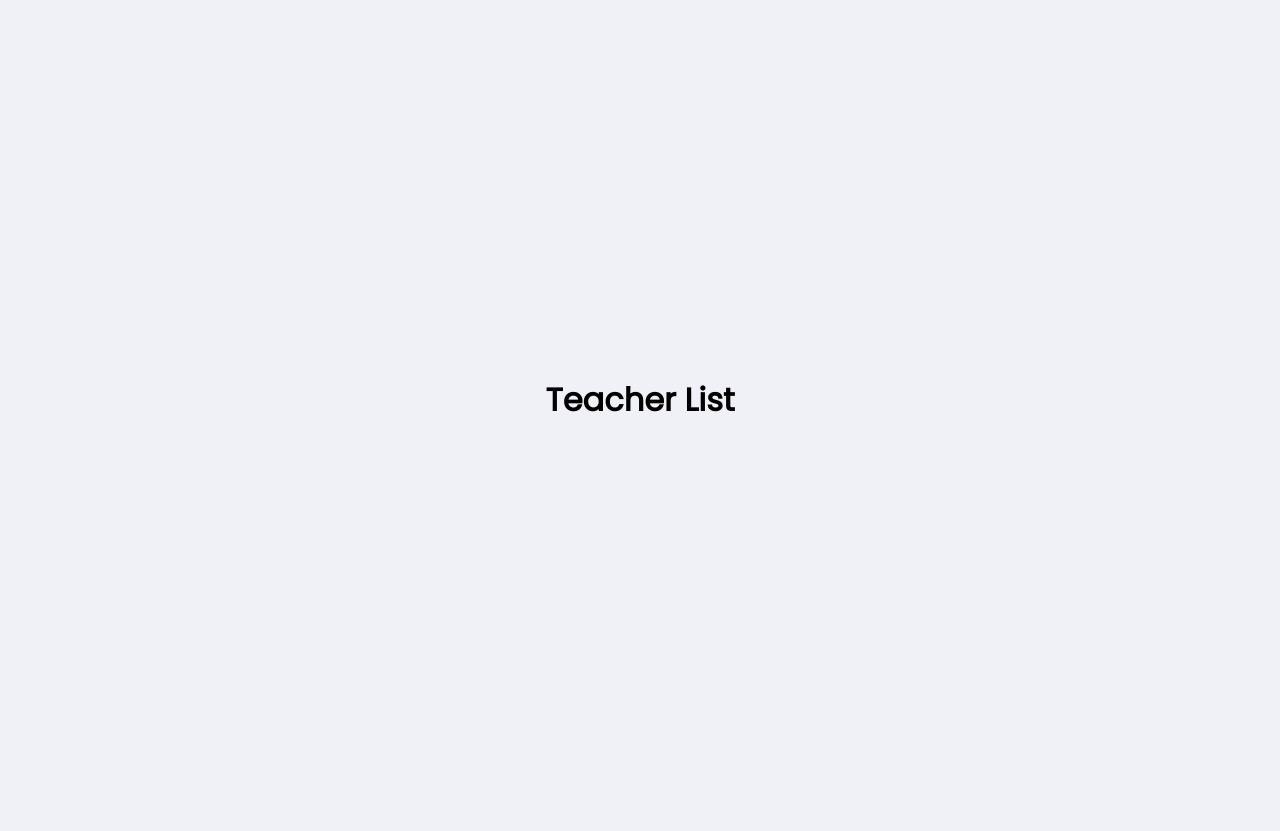
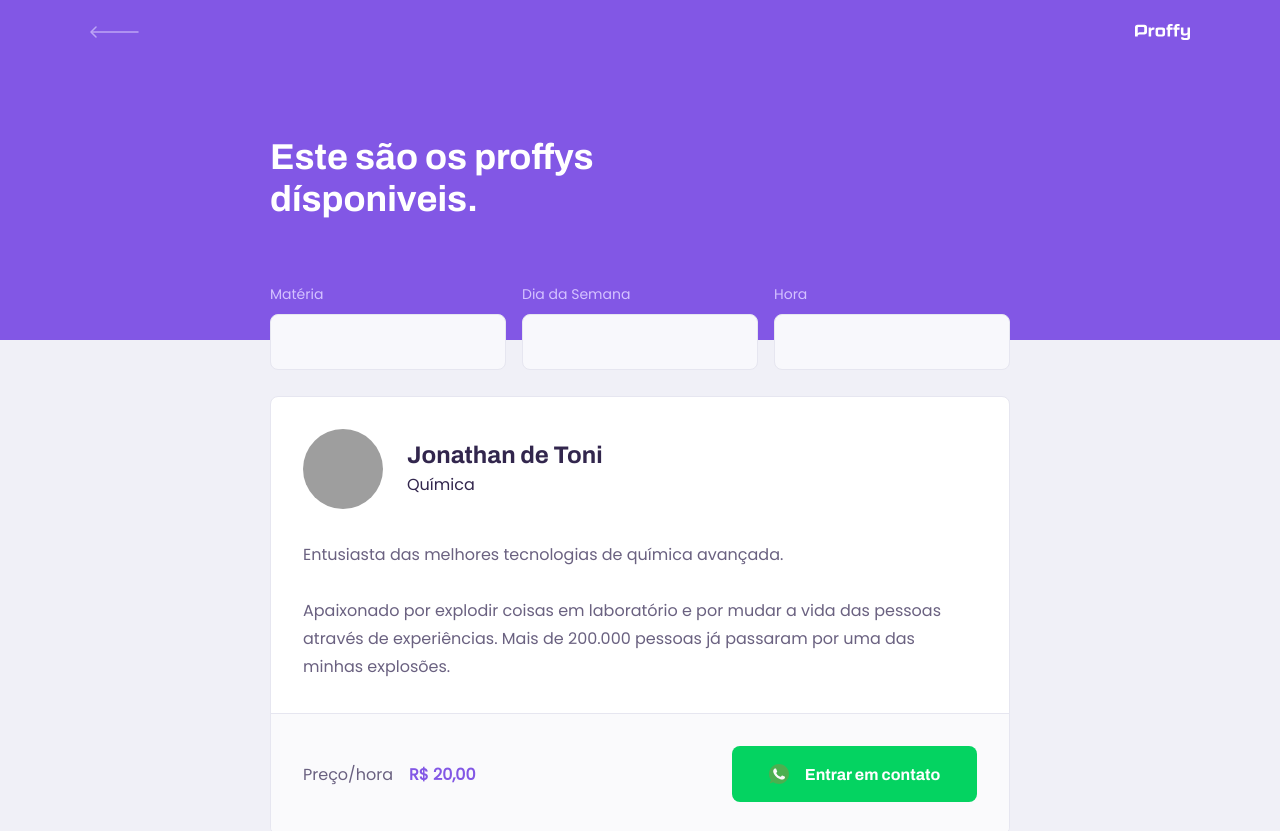
Before and after one commit to jonathandetoni/next-level-week-2, a React (Create React App) app: page /study in a window 1280 px wide. Shown: the top 831 px of the page. Before the commit the page ends 800 px from the top, so only its background shows below. Built offline with nearby package versions, Linux system fonts and the light colour scheme; grey boxes are pictures that could not be loaded.

Commit message:
feat: Inclusao da pagina de listagem dos professores.

```diff
--- a/src/assets/styles/global.css
+++ b/src/assets/styles/global.css
@@ -46,6 +46,7 @@ input,
 button,
 textarea {
     font: 500 1.6rem Poppins;
+    color: var(--color-text-base);
 }
 
 .container{
--- /dev/null
+++ b/src/components/PageHeader/index.tsx
@@ -0,0 +1,36 @@
+import React from 'react';
+import { Link } from 'react-router-dom';
+
+//icons
+import backIcon from '../../assets/images/icons/back.svg';
+
+//images
+import logoImg from '../../assets/images/logo.svg';
+
+//css
+import './style.css';
+
+interface PageHeaderProps {
+    title: string;
+}
+
+const PageHeader: React.FunctionComponent<PageHeaderProps> = (props) => {
+    return(
+        <header className="page-header">
+            <div className="top-bar-container">
+                <Link to="/">
+                    <img src={backIcon} alt="Voltar"/>
+                </Link>
+
+                <img src={logoImg} alt="Proffy"/>
+            </div>
+            <div className="header-content">
+                <strong>{props.title}</strong>
+
+                {props.children}
+            </div>
+        </header>
+    );
+}
+
+export default PageHeader;
--- /dev/null
+++ b/src/components/PageHeader/style.css
@@ -0,0 +1,66 @@
+.page-header {
+    display: flex;
+    flex-direction: column;
+    background-color: var(--color-primary);
+}
+
+.page-header .top-bar-container {
+    width: 90%;
+    margin: 0 auto;
+    display: flex;
+    justify-content: space-between;
+    align-items: center;
+    color: var(--color-text-in-primary);
+    padding: 1.6rem 0;
+}
+
+.page-header .top-bar-container a {
+    height: 3.2rem;
+    transition: opacity 0.2s;
+}
+
+.page-header .top-bar-container a:hover {
+    opacity: 0.6;
+}
+
+.page-header .top-bar-container > img {
+    height: 1.6rem;
+}
+
+.page-header .header-content {
+    width: 90%;
+    margin: 0 auto;
+    position: relative;
+    margin: 3.2rem auto;
+}
+
+.page-header .header-content strong {
+    font: 700 3.6rem Archivo;
+    line-height: 4.2rem;
+    color: var(--color-title-in-primary);
+}
+
+@media (min-width: 700px) {
+    .page-header{
+        height: 340px;
+    }
+
+    .page-header .top-bar-container {
+        max-width: 1100px;
+    }
+
+    .page-header .header-content {
+        flex: 1;
+        max-width: 740px;
+        margin: 0 auto;
+        padding-bottom: 48px;
+        display: flex;
+        flex-direction: column;
+        justify-content: center;
+        align-items: flex-start;
+    }
+
+    .page-header .header-content strong {
+        max-width: 350px;
+    }
+}
--- /dev/null
+++ b/src/components/TeacherItem/index.tsx
@@ -0,0 +1,38 @@
+import React from 'react';
+
+//icons
+import whatsappIcon from '../../assets/images/icons/whatsapp.svg';
+
+//css
+import './styles.css';
+
+function TeacherItem(){
+    return(
+        <article className="teacher-item">
+            <header>
+                <img src="https://avatars1.githubusercontent.com/u/26578158?s=460&u=05a84d9e858b2518d15891d19213611346486830&v=4" alt="Jonathan de Toni"/>
+                <div>
+                    <strong>Jonathan de Toni</strong>
+                    <span>Química</span>
+                </div>
+            </header>
+            <p>
+                Entusiasta das melhores tecnologias de química avançada.
+                <br /><br />
+                Apaixonado por explodir coisas em laboratório e por mudar a vida das pessoas através de experiências. Mais de 200.000 pessoas já passaram por uma das minhas explosões.
+            </p>
+
+            <footer>
+                <p>
+                    Preço/hora
+                    <strong>R$ 20,00</strong>
+                </p>
+                <button type="button">
+                    <img src={whatsappIcon} alt="WhatsApp"/> Entrar em contato
+                </button>
+            </footer>
+        </article>
+    );
+}
+
+export default TeacherItem;
--- /dev/null
+++ b/src/components/TeacherItem/styles.css
@@ -0,0 +1,103 @@
+.teacher-item {
+    background: var(--color-box-base);
+    border: 1px solid var(--color-line-in-white);
+    border-radius: 0.8rem;
+    margin-top: 2.4rem;
+    overflow: hidden;
+}
+
+.teacher-item header {
+    padding: 3.2rem 2rem;
+    display: flex;
+    align-items: center;
+}
+
+.teacher-item header img {
+    width: 8rem;
+    height: 8rem;
+    border-radius: 50%;
+}
+
+.teacher-item header div {
+    margin-left: 2.4rem;
+}
+
+.teacher-item header div strong {
+    font: 700 2.4rem Archivo;
+    display: block;
+    color: var(--color-text-title);
+}
+
+.teacher-item header div span {
+    font: 1.6rem;
+    display: block;
+    color: var(--color-text-title);
+    margin-top: 0.4rem;
+}
+
+.teacher-item > p {
+    padding: 0 2rem;
+    font-size: 1.6rem;
+    line-height: 2.8rem;
+}
+
+.teacher-item footer {
+    padding: 3.2rem 2rem;
+    background: var(--color-box-footer);
+    border-top: 1px solid var(--color-line-in-white);
+    margin-top: 3.2rem;
+    display: flex;
+    align-items: center;
+    justify-content: space-between;
+}
+
+.teacher-item footer p strong {
+    color: var(--color-primary);
+    font-size: 1.6rem;
+    display: block;
+}
+
+.teacher-item footer button {
+    width: 20rem;
+    height: 5.6rem;
+    background: var(--color-secundary);
+    color: var(--color-button-text);
+    border: 0;
+    border-radius: 0.8rem;
+    cursor: pointer;
+    font: 700 1.4rem Archivo;
+    display: flex;
+    align-items: center;
+    justify-content: space-evenly;
+    transition: 0.2s;
+}
+
+.teacher-item footer button:hover{
+    background: var(--color-secundary-dark);
+}
+
+@media (min-width: 700px){
+    .teacher-item header,
+    .teacher-item footer {
+        padding: 3.2rem;
+    }
+
+    .teacher-item > p {
+        padding: 0 3.2rem;
+    }
+
+    .teacher-item footer p strong {
+        display: initial;
+        margin-left: 1.6rem;
+    }
+
+    .teacher-item footer button {
+        width: 24.5rem;
+        font-size: 1.6rem;
+        justify-content: center;
+    }
+
+    .teacher-item footer button img {
+        margin-right: 1.6rem;
+    }
+}
--- a/src/pages/TeacherForm/index.tsx
+++ b/src/pages/TeacherForm/index.tsx
@@ -1,8 +1,11 @@
 import React from 'react';
+import PageHeader from '../../components/PageHeader';
 
 function TeacherForm(){
     return(
-        <h1>Teacher Form</h1>
+        <div id="page-teacher-form" className="container">
+            <PageHeader title="Que incrível que você quer dar aulas." />
+        </div>
     );
 }
 
--- a/src/pages/TeacherList/index.tsx
+++ b/src/pages/TeacherList/index.tsx
@@ -1,8 +1,41 @@
 import React from 'react';
+
+//components
+import PageHeader from '../../components/PageHeader';
+import TeacherItem from '../../components/TeacherItem';
+
+//css
+import './style.css';
 
 function TeacherList(){
     return(
-        <h1>Teacher List</h1>
+        <div id="page-teacher-list" className="container">
+            <PageHeader title="Este são os proffys dísponiveis.">
+                <form id="search-teachers">
+                    <div className="input-block">
+                        <label htmlFor="subject">Matéria</label>
+                        <input type="text" id="subject"/>
+                    </div>
+
+                    <div className="input-block">
+                        <label htmlFor="week_day">Dia da Semana</label>
+                        <input type="text" id="week_day"/>
+                    </div>
+
+                    <div className="input-block">
+                        <label htmlFor="time">Hora</label>
+                        <input type="text" id="time"/>
+                    </div>
+                </form>
+            </PageHeader>
+
+            <main>
+                <TeacherItem />
+                <TeacherItem />
+                <TeacherItem />
+                <TeacherItem />
+            </main>
+        </div>
     );
 }
 
--- /dev/null
+++ b/src/pages/TeacherList/style.css
@@ -0,0 +1,78 @@
+#page-teacher-list {
+    width: 100vw;
+    height: 100vh;
+}
+
+#search-teachers {
+    margin-top: 3.2rem;
+}
+
+#search-teachers label {
+    color: var(--color-text-in-primary);
+}
+
+#search-teachers .input-block {
+    position: relative;
+}
+
+#search-teacher .input-block + .input-block {
+    margin-top: 1.4rem;
+}
+
+#search-teachers .input-block label {
+    font-size: 1.4rem;
+}
+
+#search-teachers .input-block input {
+    width: 100%;
+    height: 5.6rem;
+    margin-top: 0.8rem;
+    border-radius: 0.8rem;
+    background: var(--color-input-background);
+    border: 1px solid var(--color-line-in-white);
+    outline: 0;
+    padding: 0 1.6rem;
+    font: 1.6rem Archivo;
+}
+
+#search-teachers .input-block:focus-within::after {
+    width: calc(100% - 3.2rem);
+    height: 2px;
+    content: '';
+    background: var(--color-primary-light);
+    position: absolute;
+    left: 1.6rem;
+    right: 1.6rem;
+    bottom: 0;
+}
+
+#page-teacher-list main {
+    margin: 3.2rem auto;
+    width: 90%;
+}
+
+
+
+@media (min-width: 700px){
+    #page-teacher-list{
+        max-width: 100%;
+    }
+
+    #search-teachers{
+        display: grid;
+        grid-template-columns: repeat(3, 1fr);
+        column-gap: 16px;
+        position: absolute;
+        bottom: -30px;
+    }
+
+    #search-teacher .input-block + .input-block {
+        margin-top: 0;
+    }
+
+    #page-teacher-list main {
+        padding: 3.2rem 0;
+        max-width: 740px;
+        margin: 0 auto;
+    }
+}
```
